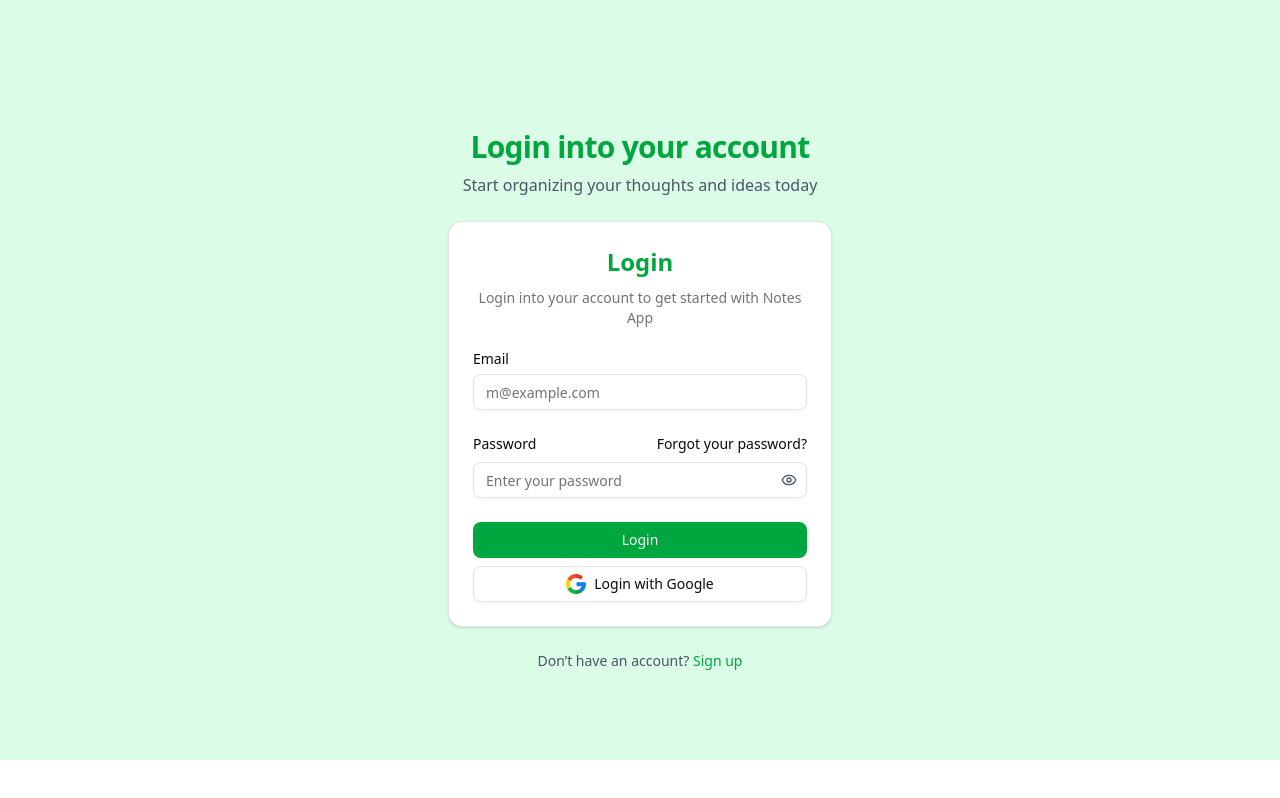
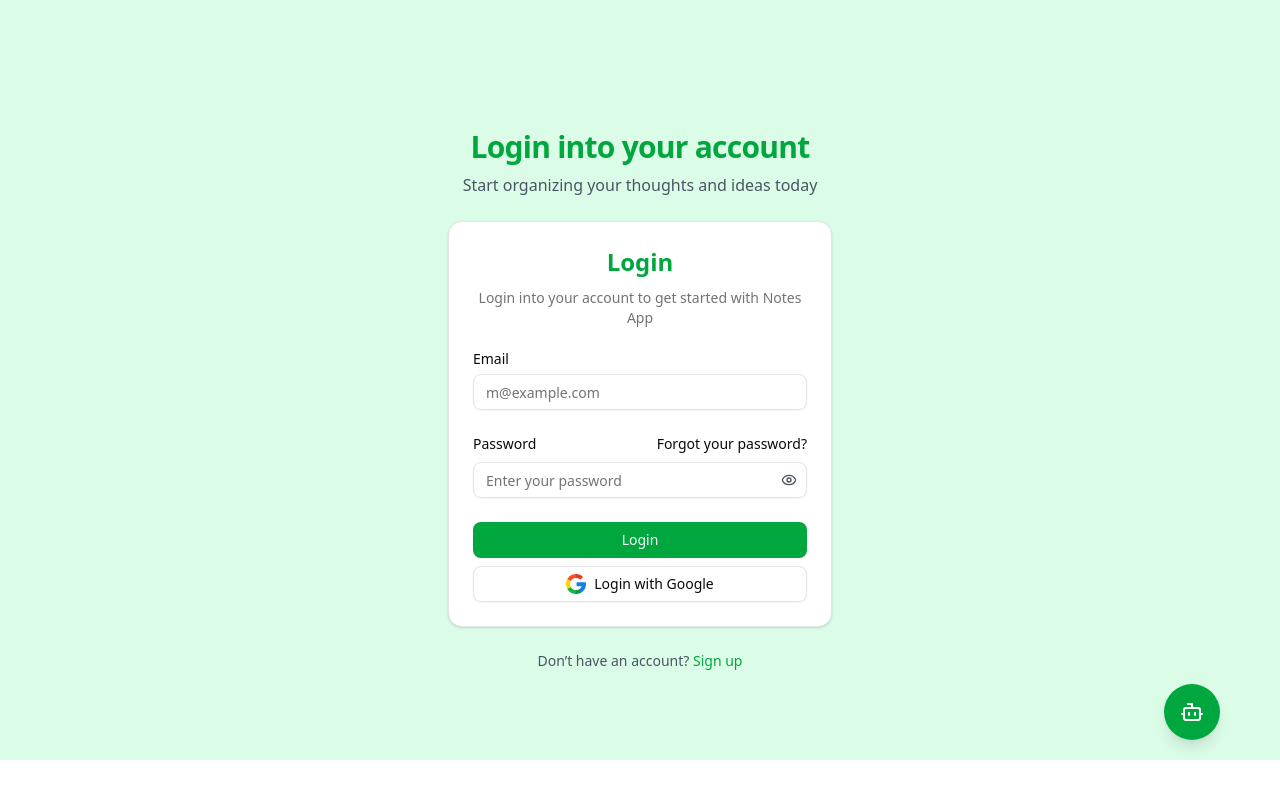
Before and after one commit to antineutrin0/IIUC_hackathon, a React app in the folder frontend/: page /login in a window 1280 px wide. Built offline with nearby package versions, Linux system fonts and the light colour scheme; the HTML template or start-up script is replaced by a standard one.

Commit message:
chat bot button implemneted

```diff
--- /dev/null
+++ b/frontend/src/components/common/ChatbotButton.jsx
@@ -0,0 +1,23 @@
+import React from "react";
+import { Bot } from "lucide-react";
+
+const ChatbotButton = ({ onClick }) => {
+  return (
+    <button
+      onClick={onClick}
+      className="
+        fixed bottom-15 right-15
+        bg-green-600 text-white
+        p-4 rounded-full shadow-lg
+        hover:bg-green-700
+        transition-colors
+        flex items-center justify-center
+        z-50
+      "
+    >
+      <Bot size={24} />
+    </button>
+  );
+};
+
+export default ChatbotButton;
--- /dev/null
+++ b/frontend/src/layout/AppLayout.jsx
@@ -0,0 +1,19 @@
+import React from "react";
+import { Outlet } from "react-router-dom";
+import ChatbotButton from "../components/common/ChatbotButton";
+
+const AppLayout = () => {
+  return (
+    <>
+      {/* All routed pages render here */}
+      <Outlet />
+
+      {/* Floating chatbot on every page */}
+      <ChatbotButton
+        onClick={() => console.log("Chatbot opened")}
+      />
+    </>
+  );
+};
+
+export default AppLayout;
```
Also changed, not shown: frontend/src/App.jsx (+9 -9 lines).
